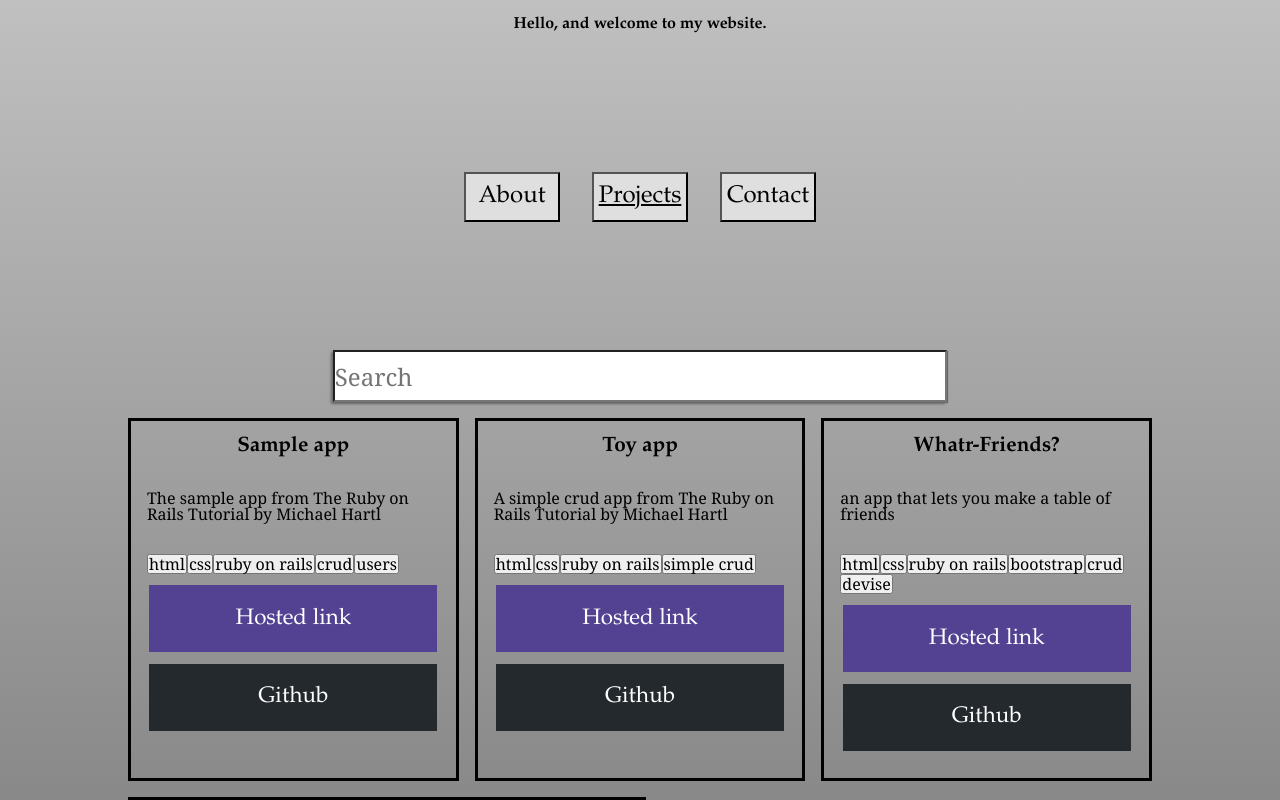
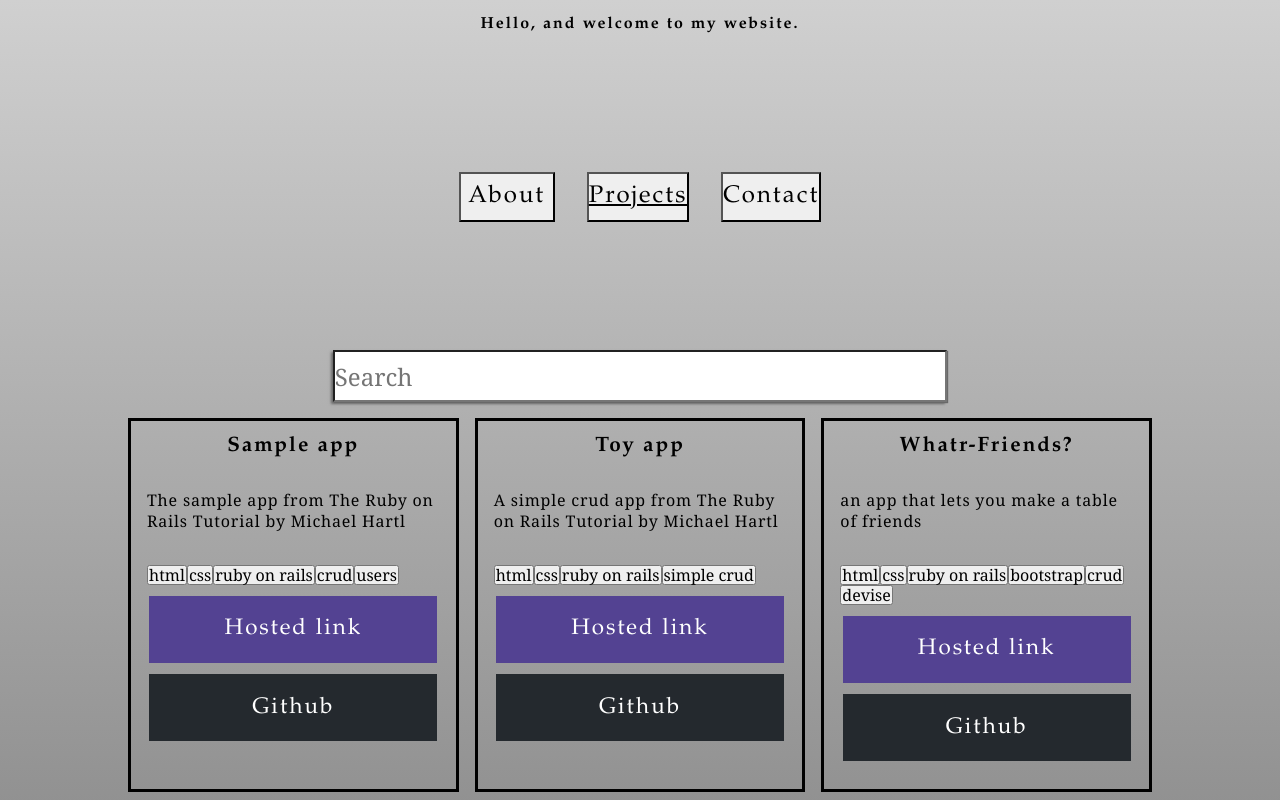
Before and after one commit to S0UPernova/Portfolio, a React (Create React App) app: page / in a window 1280 px wide. Both pictures are taken after a click on the button "Projects". Shown: the top 800 px of the page. Built offline with nearby package versions, Linux system fonts and the light colour scheme.

Commit message:
made stylesheets easier to change, so that filling in the styling later with be smoother

```diff
--- a/src/stylesheets/abstracts/_colors.scss
+++ b/src/stylesheets/abstracts/_colors.scss
@@ -1 +1,9 @@
 $box-shadow-color: rgb(105, 105, 105);
+$box-shadow-initial: 1px 1px 1px $box-shadow-color, -0.1em .1em .1em $box-shadow-color;
+$box-shadow-transition: 1px 1px 4px $box-shadow-color, -0.3em .1em .4em $box-shadow-color;
+$background-color-main: #696969;
+$background-color-light: #efefef;
+$background-color-secondary: #d0d0d0;
+$border-color: black;
+$header-color: black;
+$para-color: black;
--- a/src/stylesheets/base/_typography.scss
+++ b/src/stylesheets/base/_typography.scss
@@ -6,7 +6,12 @@ h4,
 h5,
 .btn{
     font-family: Garamond, EB Garamond, Georgia, serif;
+    letter-spacing: 1.5pt;
 }
 *{
     font-family: Georgia, serif;
 }
+p {
+    letter-spacing: .6pt;
+    line-height: 16pt;
+}
--- a/src/stylesheets/components/_projectCard.scss
+++ b/src/stylesheets/components/_projectCard.scss
@@ -10,15 +10,14 @@
     }
 
     .card {
-        border: solid black;
-        color: black;
+        border: solid $border-color;
         padding: 1em;
         flex-grow: 1;
         width: 15em;
         max-width: 30rem;
         &:hover {
-            box-shadow: 2px 2px 8px $box-shadow-color, -0.3em .2em .8em $box-shadow-color;
-            background-color:rgb(187, 187, 187);
+            box-shadow: $box-shadow-transition;
+            background-color: $background-color-secondary;
             }
         .projectName {
             text-align: center;
@@ -36,7 +35,7 @@
 
         }
         .github {
-            background-color: rgb(36, 41, 46);
+            background-color: #24292e;
             color: white;
             display: flex;
             justify-content: center;
@@ -50,14 +49,18 @@
             text-align: center;
 
             &:hover {
-                box-shadow: 1px 1px $box-shadow-color, -0.1em 0 .1em $box-shadow-color;
+                box-shadow: $box-shadow-initial;
                 transition: all 0.2s ease-in-out;
                 }
         }
         button {
             cursor: pointer;
         }
+        h2 {
+            color: $header-color;
+        }
         p{
+            color: $para-color;
             margin: 2rem 0;
         }
     }
--- a/src/stylesheets/components/_projects.scss
+++ b/src/stylesheets/components/_projects.scss
@@ -7,11 +7,11 @@
     width: 60%;
     font-size: 1.5rem;
     transition: box-shadow 500ms ease-out;
-    box-shadow: 1px 1px 1px $box-shadow-color, -0.1em .1em .1em $box-shadow-color;
+    box-shadow: $box-shadow-initial;
     &:focus {
-        box-shadow: 1px 1px 4px $box-shadow-color, -0.3em .1em .4em $box-shadow-color;
+        box-shadow: $box-shadow-transition;
     }
     &:hover {
-        box-shadow: 1px 1px 4px $box-shadow-color, -0.3em .1em .4em $box-shadow-color;
+        box-shadow: $box-shadow-transition;
     }
 }
--- a/src/stylesheets/layout/_container.scss
+++ b/src/stylesheets/layout/_container.scss
@@ -1,6 +1,6 @@
 body {
     margin: 0;
-    background: linear-gradient(#c0c0c0, #666);
+    background: linear-gradient($background-color-secondary, $background-color-main);
     background-repeat:round;
     position: relative;
     padding-bottom: 11rem;
--- a/src/stylesheets/layout/_footer.scss
+++ b/src/stylesheets/layout/_footer.scss
@@ -1,10 +1,10 @@
 
 footer{
     position: absolute;
-    border-top: 0.1rem solid black;
+    border-top: 0.1rem solid $border-color;
     box-sizing: border-box;
     bottom: 0;
-    background-color: #666;
+    background-color: $background-color-main;
     left: 0;
     width: 100%;
     .scocials {
--- a/src/stylesheets/layout/_header.scss
+++ b/src/stylesheets/layout/_header.scss
@@ -2,7 +2,7 @@ header {
     height: 8rem;
     text-align: center;
     padding: 1rem;
-    color:black;
+    color: $header-color;
     background-color: transparent;
 }
 nav {
@@ -19,11 +19,11 @@ nav {
                 padding: .7rem 0;
                 cursor: pointer;
                 width: 100%;
-                background-color: rgb(223, 223, 223);
+                background-color: $background-color-light;
                 &:hover {
 
-                    color: white;
-                    background-color: dimgray;
+                    color: $background-color-secondary;
+                    background-color: $background-color-main;
                 }
             }
     }
```
